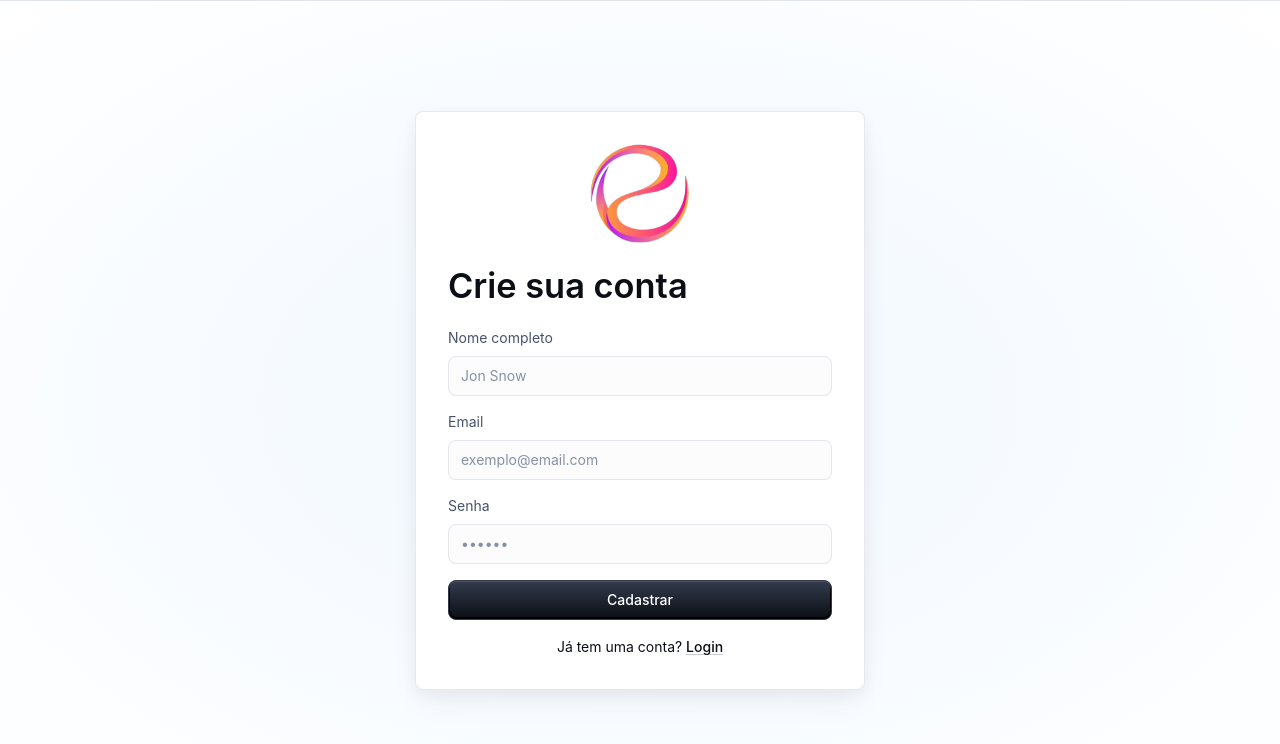
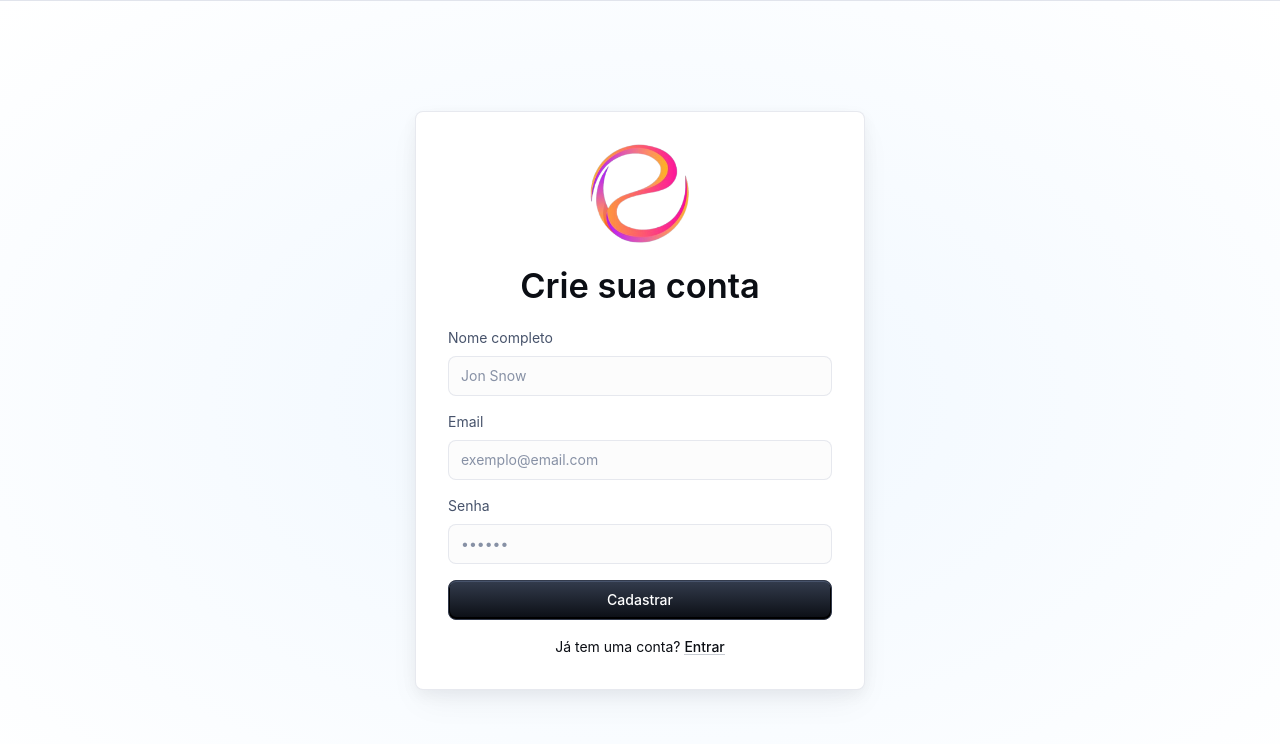
Before and after one commit to williamciva/elysian_page, a Next.js app: page /signup in a window 1280 px wide. Shown: the top 744 px of the page. Built offline with nearby package versions, Linux system fonts and the light colour scheme.

Commit message:
deploy: ElysianBR/aphrodite@37e42ce78c5b3dcac3d50853e11777a8aa1ce323

```diff
--- a/src/components/sign-in-side/Content.tsx
+++ b/src/components/sign-in-side/Content.tsx
@@ -14,7 +14,6 @@ import ThumbUpAltRoundedIcon from '@mui/icons-material/ThumbUpAltRounded';
 import ElysianIcon from '/public/logo_wo_bg.png';
 import '/src/app/signup/signup.css';
 
-// Define the types for the items array
 interface Item {
   icon: JSX.Element;
   title: string;
@@ -51,7 +50,6 @@ const items: Item[] = [
 const Content: React.FC = () => {
   const [isAnimated, setIsAnimated] = useState(false);
 
-  // Funções para manipular a animação
   const handleMouseEnter = () => {
     setIsAnimated(true);  // Ativa a animação ao passar o mouse
   };
@@ -66,7 +64,7 @@ const Content: React.FC = () => {
     >
       <Link href="/" passHref>
         <Box
-          sx={{ display: { xs: 'none', md: 'flex' }, justifyContent: 'center', cursor: 'pointer' }}
+          sx={{ display: { xs: 'flex', md: 'flex' }, justifyContent: 'center', cursor: 'pointer' }}
           className={`logo-login logo-animation ${isAnimated ? 'reverse' : ''}`}
           onMouseEnter={handleMouseEnter}
           onMouseLeave={handleMouseLeave}
--- a/src/components/sign-in-side/SignInCard.tsx
+++ b/src/components/sign-in-side/SignInCard.tsx
@@ -116,13 +116,14 @@ export default function SignInCard() {
 
   return (
     <Card variant="outlined">
-      <Box sx={{ display: { xs: 'flex', md: 'none' } }}>
-        <SitemarkIcon />
-      </Box>
       <Typography
         component="h1"
         variant="h4"
-        sx={{ width: '100%', fontSize: 'clamp(2rem, 10vw, 2.15rem)' }}
+        sx={{
+          display: 'flex',
+          justifyContent: 'center',
+          fontSize: 'clamp(2rem, 10vw, 2.15rem)',
+        }}
       >
         Acesso
       </Typography>
--- a/src/components/sign-up/SignUp.js
+++ b/src/components/sign-up/SignUp.js
@@ -178,7 +178,11 @@ export default function SignUp() {
               <Typography
                 component="h1"
                 variant="h4"
-                sx={{ width: '100%', fontSize: 'clamp(2rem, 10vw, 2.15rem)' }}
+                sx={{
+                  display: 'flex',
+                  justifyContent: 'center',
+                  fontSize: 'clamp(2rem, 10vw, 2.15rem)',
+                }}
               >
                 Crie sua conta
               </Typography>
@@ -248,7 +252,7 @@ export default function SignUp() {
                       variant="body2"
                       sx={{ alignSelf: 'center' }}
                     >
-                      Login
+                      Entrar
                     </Link>
                   </span>
                 </Typography>
--- a/src/components/sign-up/SignUp.tsx
+++ b/src/components/sign-up/SignUp.tsx
@@ -178,7 +178,11 @@ export default function SignUp() {
               <Typography
                 component="h1"
                 variant="h4"
-                sx={{ width: '100%', fontSize: 'clamp(2rem, 10vw, 2.15rem)' }}
+                sx={{
+                  display: 'flex',
+                  justifyContent: 'center',
+                  fontSize: 'clamp(2rem, 10vw, 2.15rem)',
+                }}
               >
                 Crie sua conta
               </Typography>
@@ -248,7 +252,7 @@ export default function SignUp() {
                       variant="body2"
                       sx={{ alignSelf: 'center' }}
                     >
-                      Login
+                      Entrar
                     </Link>
                   </span>
                 </Typography>
```
